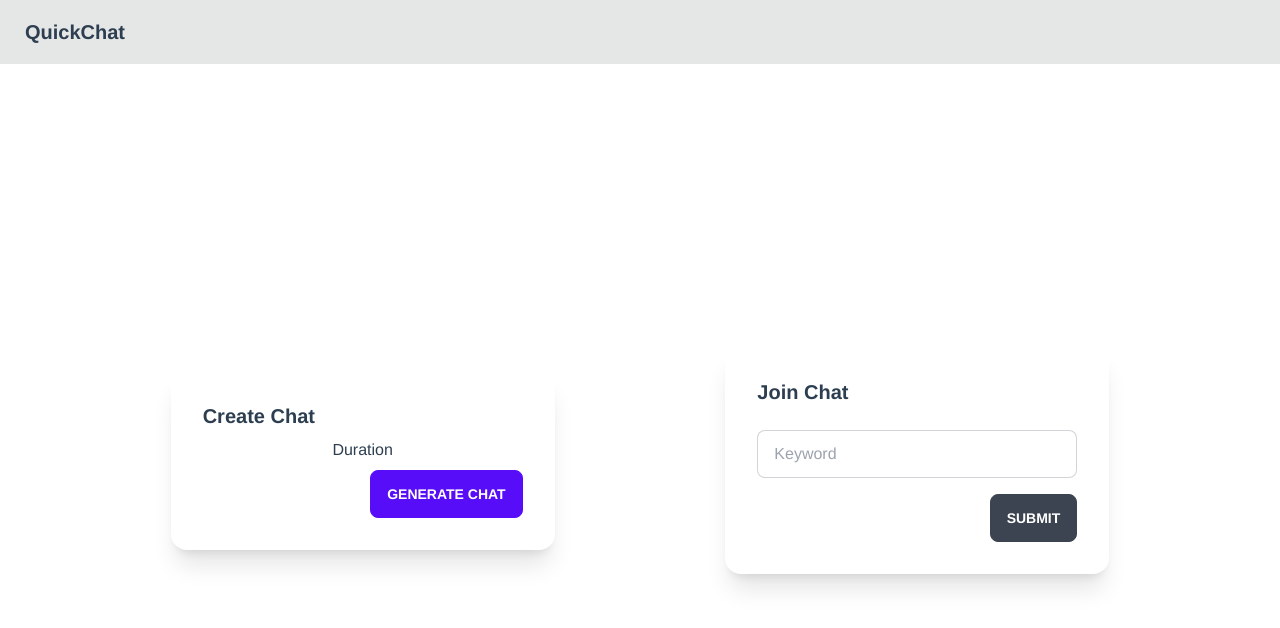
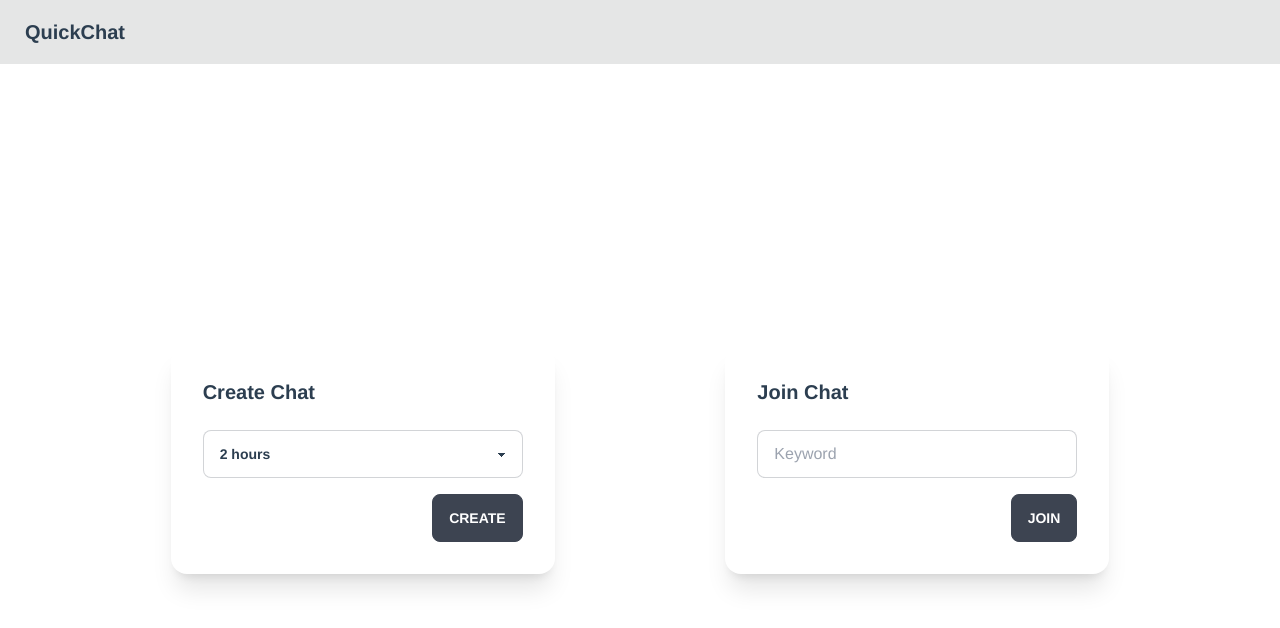
Before and after one commit to aroomvithavue/QuickChat, a Vue app in the folder frontend/: page /#/ in a window 1280 px wide. Shown: the top 628 px of the page. Built offline with nearby package versions, Linux system fonts and the light colour scheme.

Commit message:
Add frontend functionality for chat generation

```diff
--- a/frontend/src/views/HomeView.vue
+++ b/frontend/src/views/HomeView.vue
@@ -3,26 +3,39 @@
     <div class="flex flex-row card w-96 bg-base-100 shadow-xl">
       <div class="card-body">
         <h2 class="card-title">Create Chat</h2>
-        <p>Duration</p>
-        <div class="card-actions justify-end">
-          <a href="#/chat" class="link link-primary"
-            ><button class="btn btn-primary">Generate Chat</button></a
-          >
-        </div>
+        <form @submit="handleGenerate">
+          <select class="select select-bordered w-full max-w-xs my-4">
+            <option :value="JSON.stringify({ days: 0, hours: 2 })" selected>
+              2 hours
+            </option>
+            <option :value="JSON.stringify({ days: 0, hours: 5 })">
+              5 hours
+            </option>
+            <option :value="JSON.stringify({ days: 1, hours: 0 })">
+              1 day
+            </option>
+            <option :value="JSON.stringify({ days: 2, hours: 0 })">
+              2 days
+            </option>
+          </select>
+          <div class="card-actions justify-end">
+            <input type="submit" class="btn" value="Create" />
+          </div>
+        </form>
       </div>
     </div>
 
     <div class="flex flex-row card w-96 bg-base-100 shadow-xl">
       <div class="card-body">
         <h2 class="card-title">Join Chat</h2>
-        <form @submit="handleSubmit">
+        <form @submit="handleJoin">
           <input
             type="text"
             placeholder="Keyword"
             class="input w-full max-w-xs my-4 input-bordered"
           />
           <div class="card-actions justify-end">
-            <input type="submit" class="btn" />
+            <input type="submit" class="btn" value="Join" />
           </div>
         </form>
       </div>
@@ -33,13 +46,30 @@
 export default {
   name: "HomeView",
   methods: {
-    handleSubmit(e) {
+    handleJoin(e) {
       e.preventDefault();
       this.$router.push({
         name: "chat",
         params: { keyword: e.target[0].value },
       });
     },
+    async handleGenerate(e) {
+      e.preventDefault();
+      // const body = JSON.parse(e.target[0].value);
+      const isProd = process.env.NODE_ENV === "production";
+      const url =
+        (isProd
+          ? "https://quickchat-api-61040.herokuapp.com/"
+          : "http://localhost:3000/") + `api/chatRooms`;
+
+      const res = fetch(url, {
+        method: "POST",
+        body: e.target[0].value,
+        headers: { "Content-Type": "application/json" },
+      });
+      const keyword = (await (await res).json()).keyword;
+      this.$router.push({ name: "chat", params: { keyword } });
+    },
   },
 };
 </script>
```
